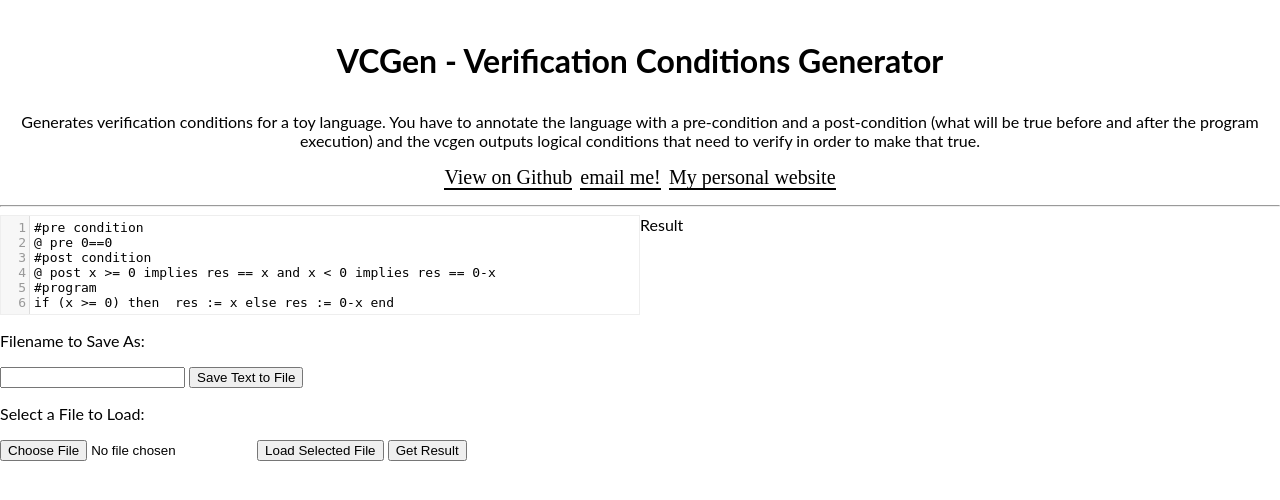
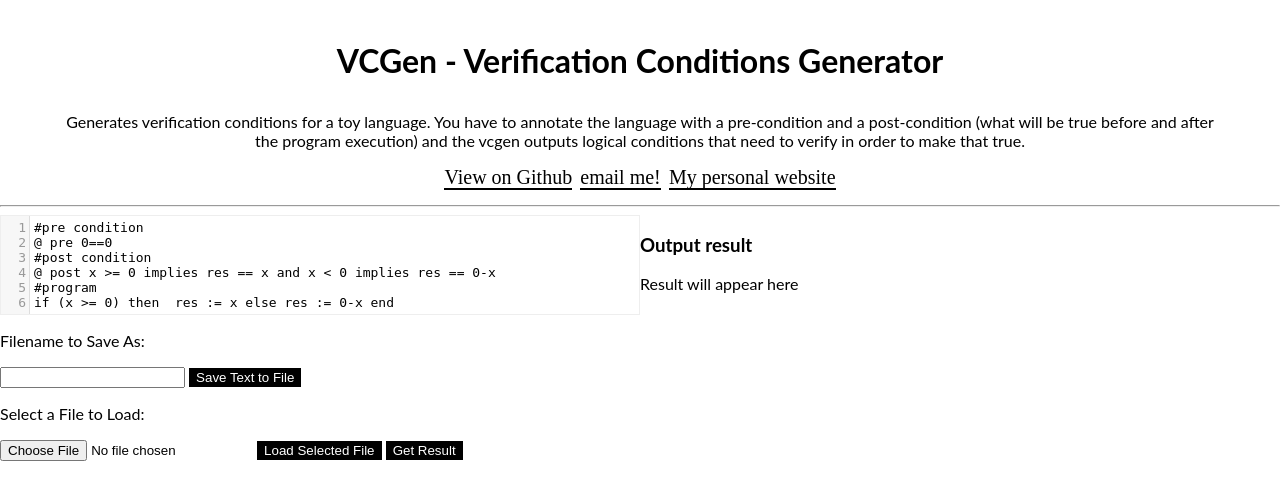
Before and after one commit to anaoaktree/vcgen, a Django app: page / in a window 1280 px wide. Shown: the top 500 px of the page. Run offline with Django 3.2, Linux system fonts and the light colour scheme; some libraries are stand-ins or nearby versions.

Commit message:
styling css

```diff
--- a/textinterface/static/textinterface/css/style.css
+++ b/textinterface/static/textinterface/css/style.css
@@ -21,7 +21,11 @@ body {
 #header h1{
 	padding-top: 20px;
 	padding-bottom: 10px;
+}
 
+#header p{
+	padding-left: 5%;
+	padding-right: 5%;
 }
 
 section{
@@ -32,6 +36,14 @@ article{
 	position: relative;
 	float: left;
 	width: 50%;
+}
+
+button{
+	background: black;
+	outline:0;
+	border:0;
+	border:1px solid black;
+	color:white;
 }
 
 .offscreen
--- a/textinterface/templates/textinterface/index.html
+++ b/textinterface/templates/textinterface/index.html
@@ -73,10 +73,10 @@
 
 	</article>
 	<article id="result-div">
-    <header class="offscreen">
-    <h1> Output result </h1>
+    <header>
+    <h3> Output result </h1>
     </header>
-		Result
+		Result will appear here
 	</article>
 </section>
 
```
